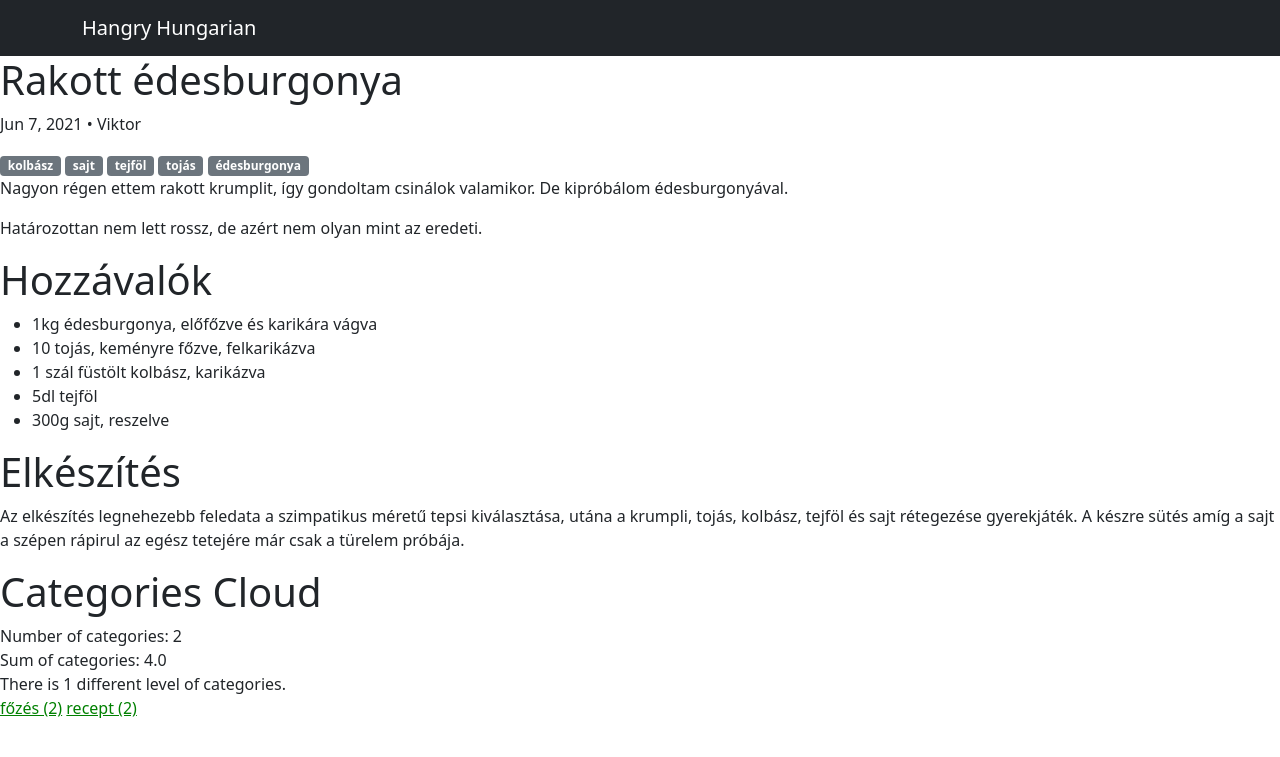
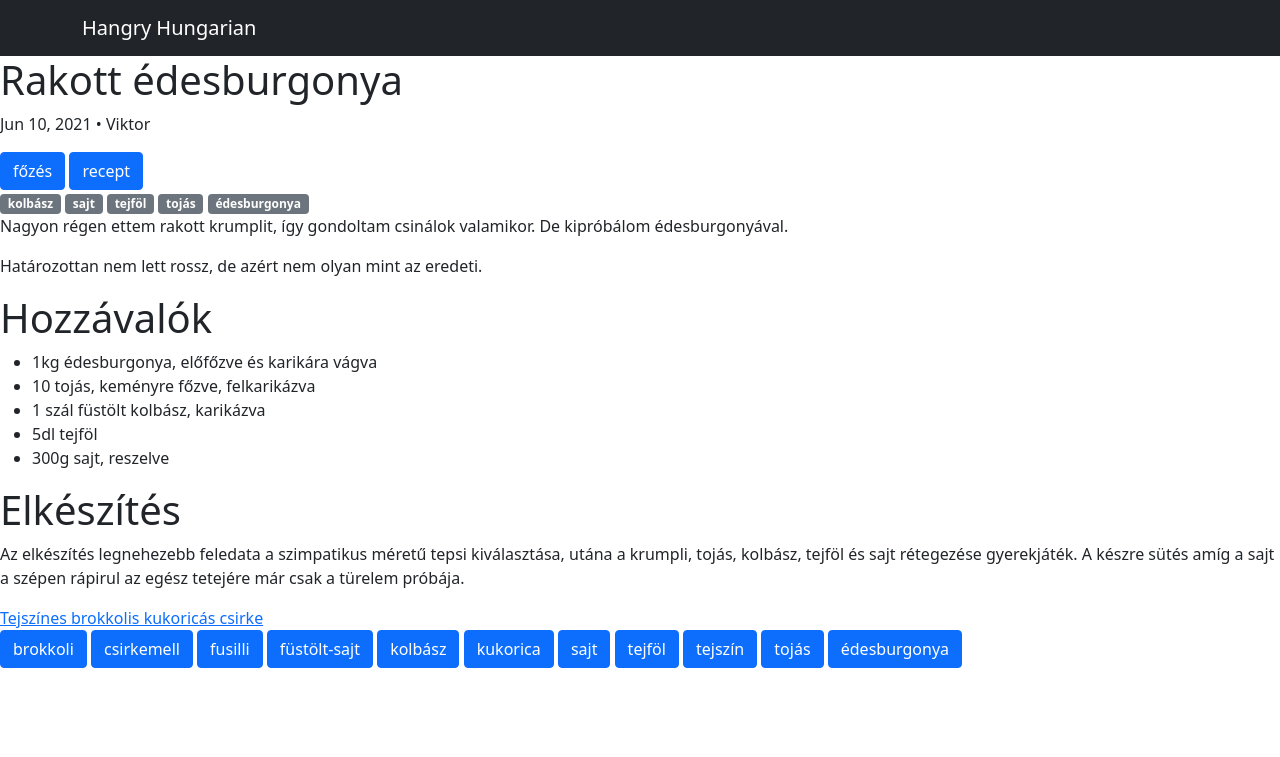
Before and after one commit to hangry-hungarian/blog, a Jekyll site: the page built from _posts/2021-06-10-rakott-edesburgonya.md, in a window 1280 px wide. Shown: the top 757 px of the page. Built offline with Jekyll 4.4.1, drawn with Linux system fonts in a browser that asks for light colours.

Commit message:
Change post desing

```diff
--- /dev/null
+++ b/_includes/tags-cloud.html
@@ -0,0 +1,24 @@
+
+<section>
+    {% assign tags = site.tags | sort %}
+    {% for tag in tags %}
+        {% assign tag_name = tag | first | slugify %}
+        {% assign tag_count = tag | last | size %}
+
+        {% assign tag_level = 9 %}
+        {% assign index = 0 %}
+        {% for item in category_values %}
+            {% if tag_level < 10 %}
+                {% assign tmp_value = tag_count | minus: item %}
+                {% if tmp_value != 0 %}
+                    {% assign index = index | plus: 1 %}
+                {% else %}
+                    {% assign tag_level = index %}
+                {% endif %}
+            {% endif %}
+        {% endfor %}
+
+        <a href="#" class="btn btn-primary level-{{tag_level}}" role="button">{{tag_name}}</a>
+
+    {% endfor %}
+</section>
--- a/_layouts/base.html
+++ b/_layouts/base.html
@@ -13,7 +13,7 @@
       </div>
     </main>
 
-    {%- include categories-cloud.html -%}
+    {%- include tags-cloud.html -%}
 
     {%- include footer.html -%}
 
--- a/_layouts/post.html
+++ b/_layouts/post.html
@@ -25,6 +25,14 @@ layout: base
         {% endfor %}
       {%- endif -%}
     </p>
+    <div>
+      {%- if page.categories -%}
+        {% assign categories = page.categories | sort_natural %}
+        {% for category in categories %}
+          <a href="#" class="btn btn-primary" role="button">{{category}}</a>
+        {% endfor %}
+      {%- endif -%}
+    </div>
     <tags>
       {%- if page.tags -%}
         {% assign tags = page.tags | sort_natural %}
@@ -45,3 +53,12 @@ layout: base
 
   <a class="u-url" href="{{ page.url | relative_url }}" hidden></a>
 </article>
+
+<nav class="post-navigation">
+  {% if page.previous.url %}
+    <a class="prev" href="{{site.baseurl}}{{page.previous.url}}">{{page.previous.title}}</a>
+  {% endif %}
+  {% if page.next.url %}
+    <a class="next" href="{{site.baseurl}}{{page.next.url}}">{{page.next.title}}</a>
+  {% endif %}
+</nav>
--- a/_posts/2021-06-10-rakott-edesburgonya.md
+++ b/_posts/2021-06-10-rakott-edesburgonya.md
@@ -1,6 +1,6 @@
 ---
 title: "Rakott édesburgonya"
-date: 2021-06-07 17:27
+date: 2021-06-10 14:55
 tags: tejföl édesburgonya tojás sajt kolbász
 categories: recept főzés
 author: Viktor
```
